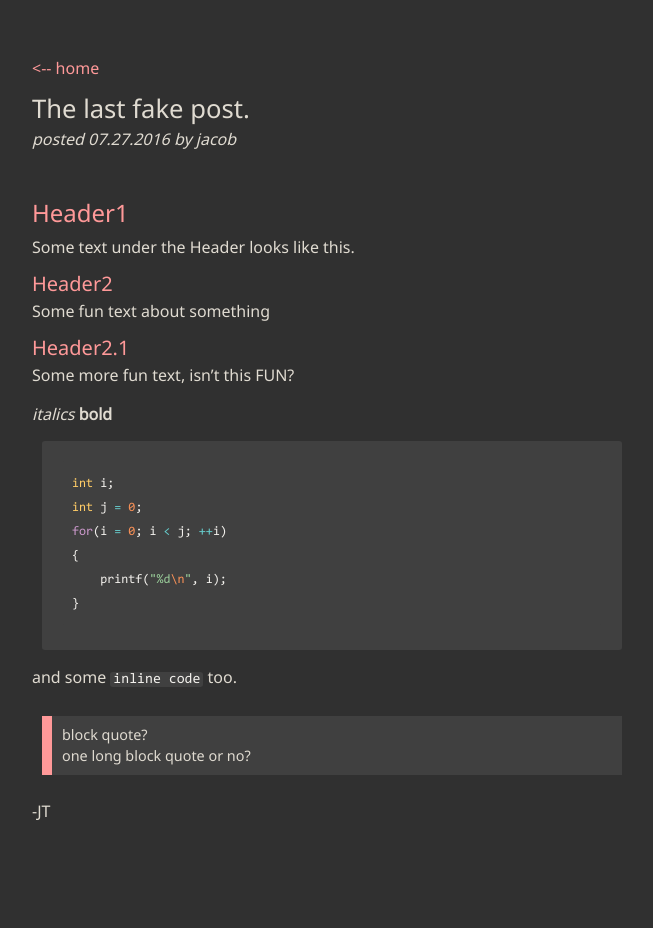
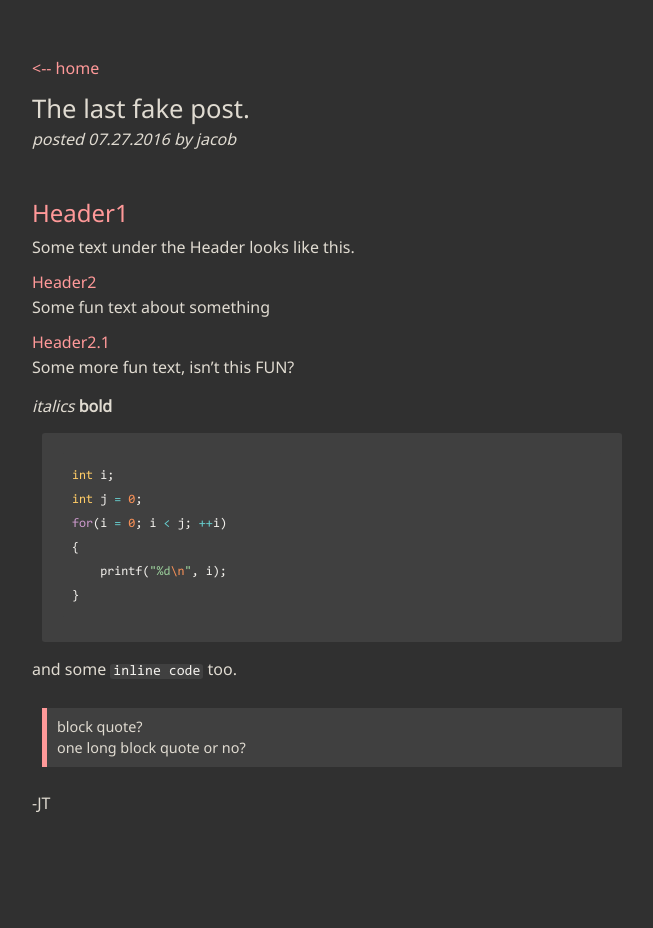
Before and after one commit to blackdoor/blog, a Jekyll site: the page built from _posts/2016-07-27-the-last-one.md, in a window 1280 px wide. Shown: the whole page, without its empty margins (308-961 px from the left). Built offline with Jekyll 4.4.1, drawn with Linux system fonts in a browser that asks for light colours.

Commit message:
More styling of headers, reduced left border size on blockquotes

```diff
--- a/assets/css/main.scss
+++ b/assets/css/main.scss
@@ -145,7 +145,7 @@ ul {
             color: $color-link;
         }
         h2 {
-            font-size: 1.25em;
+            font-size: 1.0em;
             font-weight: 500;
             margin-top: 10px;
             margin-bottom: 5px;
@@ -228,7 +228,7 @@ ul {
         }
         blockquote {
             background: $color-grey;
-            border-left: 10px solid $color-link;
+            border-left: 5px solid $color-link;
             margin: 1.5em 10px;
             padding: 0.5em 10px;
         }
```
